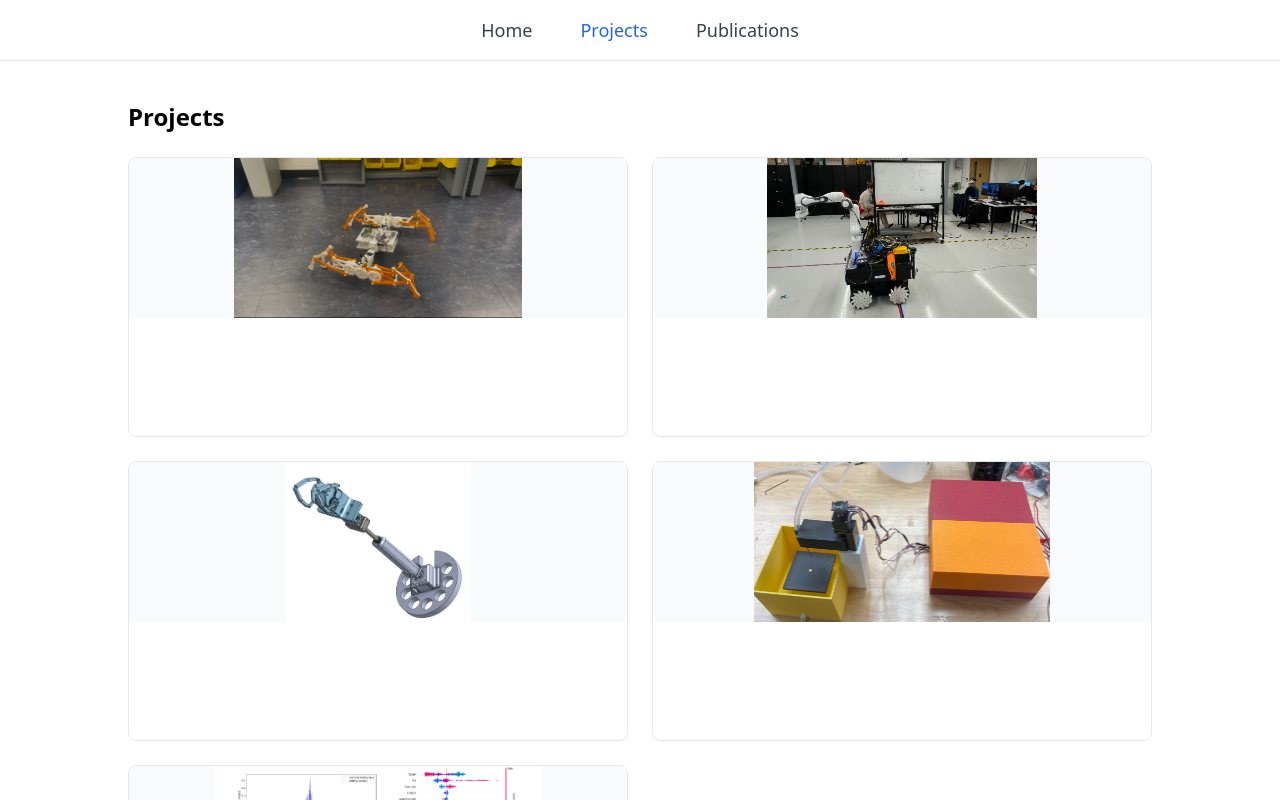
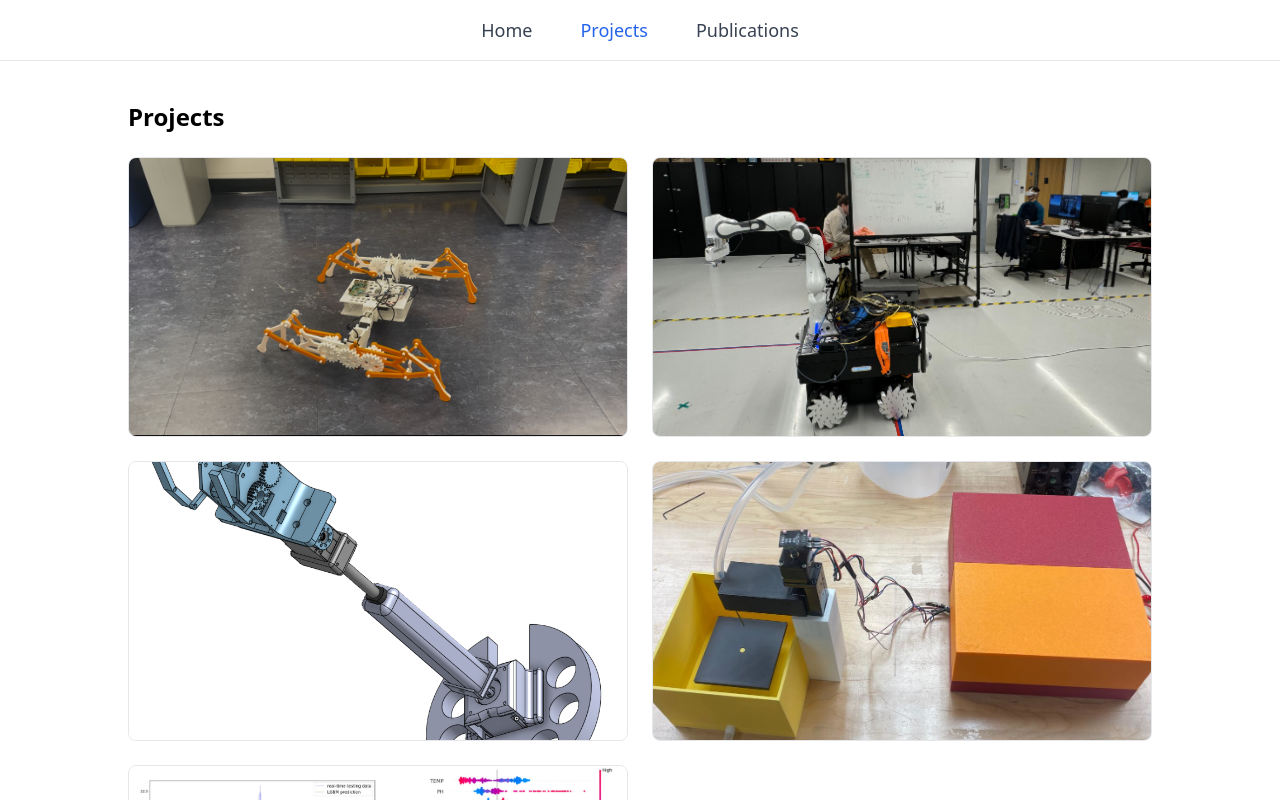
Before and after one commit to TakuyaLB/TakuyaLB.github.io, a React (Vite) app: page / in a window 1280 px wide. Both pictures are taken after a click on the button "Projects". Shown: the top 800 px of the page. Built offline with nearby package versions, Linux system fonts and the light colour scheme.

Commit message:
revert changes

```diff
--- a/src/App.jsx
+++ b/src/App.jsx
@@ -292,8 +292,8 @@ const Portfolio = () => {
             <img
               src={project.image}
               alt={project.title}
-              //className="w-full h-full object-cover"
-              className="w-full h-40 object-contain bg-gray-50"
+              className="w-full h-full object-cover"
+              //className="w-full h-40 object-contain bg-gray-50"
             />
 
             {/* Bottom hover overlay */}
@@ -372,8 +372,8 @@ const Portfolio = () => {
       <img
         src={selectedProject.image}
         alt={selectedProject.title}
-        //className="w-full rounded-lg mb-4"
-        className="w-full rounded-lg mb-3 md:mb-4 object-contain bg-gray-50"
+        className="w-full rounded-lg mb-4"
+        //className="w-full rounded-lg mb-3 md:mb-4 object-contain bg-gray-50"
       />
 
       <p className="text-gray-700 mb-8">
```
